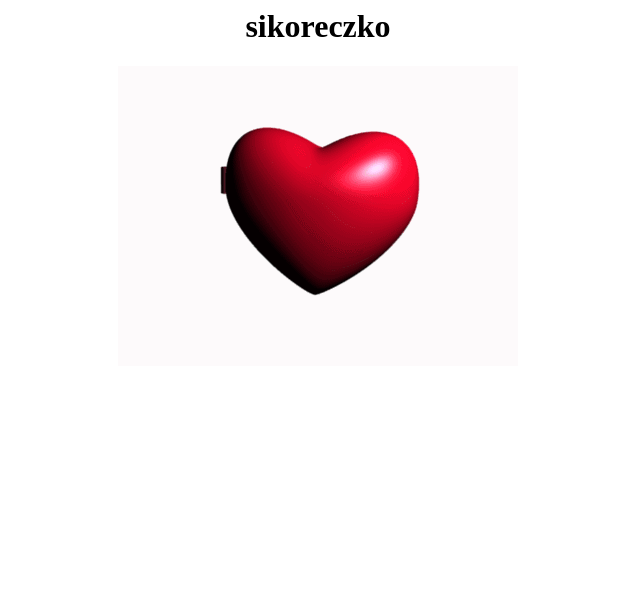
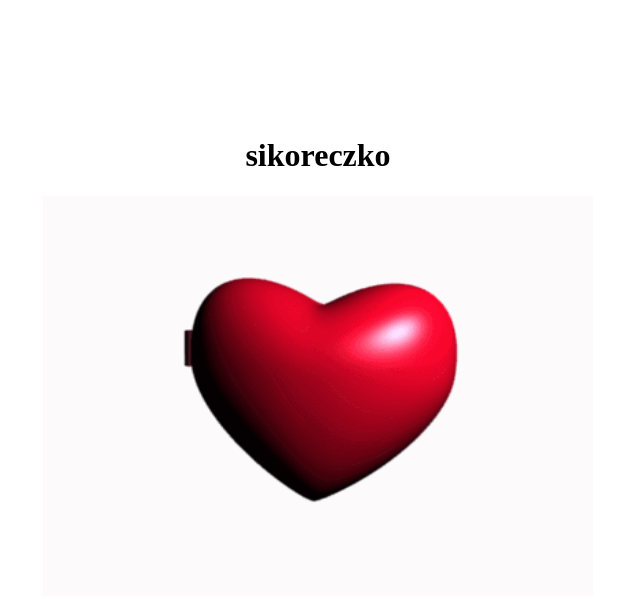
Before and after one commit to xCaRiV/dskr, a plain HTML site: page index.html in a window 1280 px wide. Shown: the whole page, without its empty margins (322-962 px from the left). Drawn offline with Linux system fonts and the light colour scheme.

Commit message:
Update index.html

```diff
--- a/index.html
+++ b/index.html
@@ -1,4 +1,5 @@
 <center>
+<br><br><br><br><br><br>
 <h1>sikoreczko</h1>
-<img src="https://raw.githubusercontent.com/xCaRiV/dskr/main/dskr.gif">
+<img src="https://raw.githubusercontent.com/xCaRiV/dskr/main/dskr.gif" alt="sikoreczka" width="550" height="400">
 </center>
```
